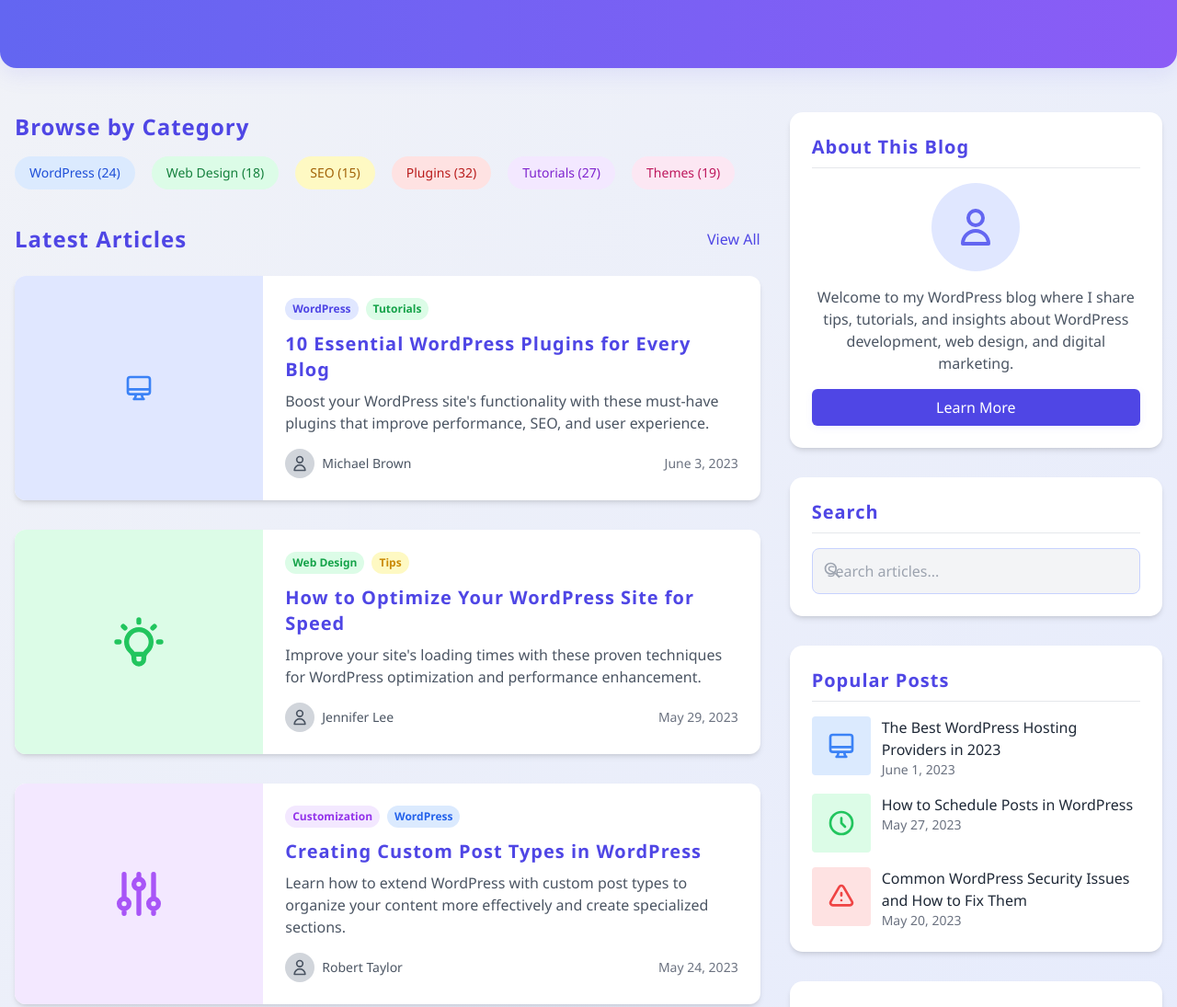
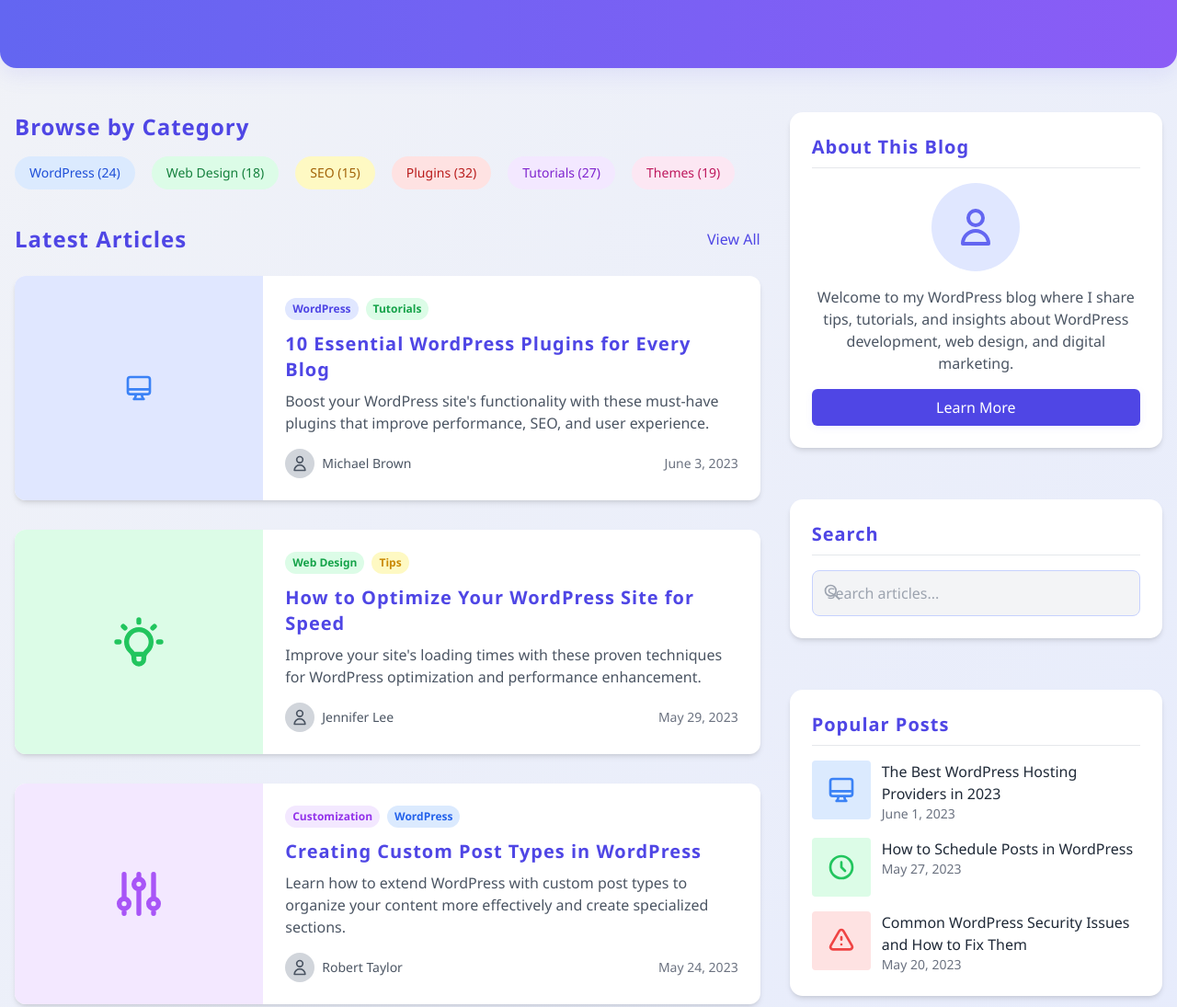
Before and after one commit to aklavya533/Blog-site, a plain HTML site: page index.htm in a window 1280 px wide. Shown: the part 560-1655 px from the top of the page at 92% size. Drawn offline with nearby package versions, Linux system fonts and the light colour scheme.

Commit message:
Update index.htm

```diff
--- a/index.htm
+++ b/index.htm
@@ -232,7 +232,7 @@
         </div>
 
         <!-- Sidebar -->
-        <div class="lg:w-1/3 space-y-8">
+        <div class="sidebar lg:w-1/3">
             <!-- About Widget -->
             <div class="widget bg-white p-6 shadow-md">
                 <h3 class="text-xl font-bold mb-4 pb-2 border-b border-gray-200">About This Blog</h3>
```
